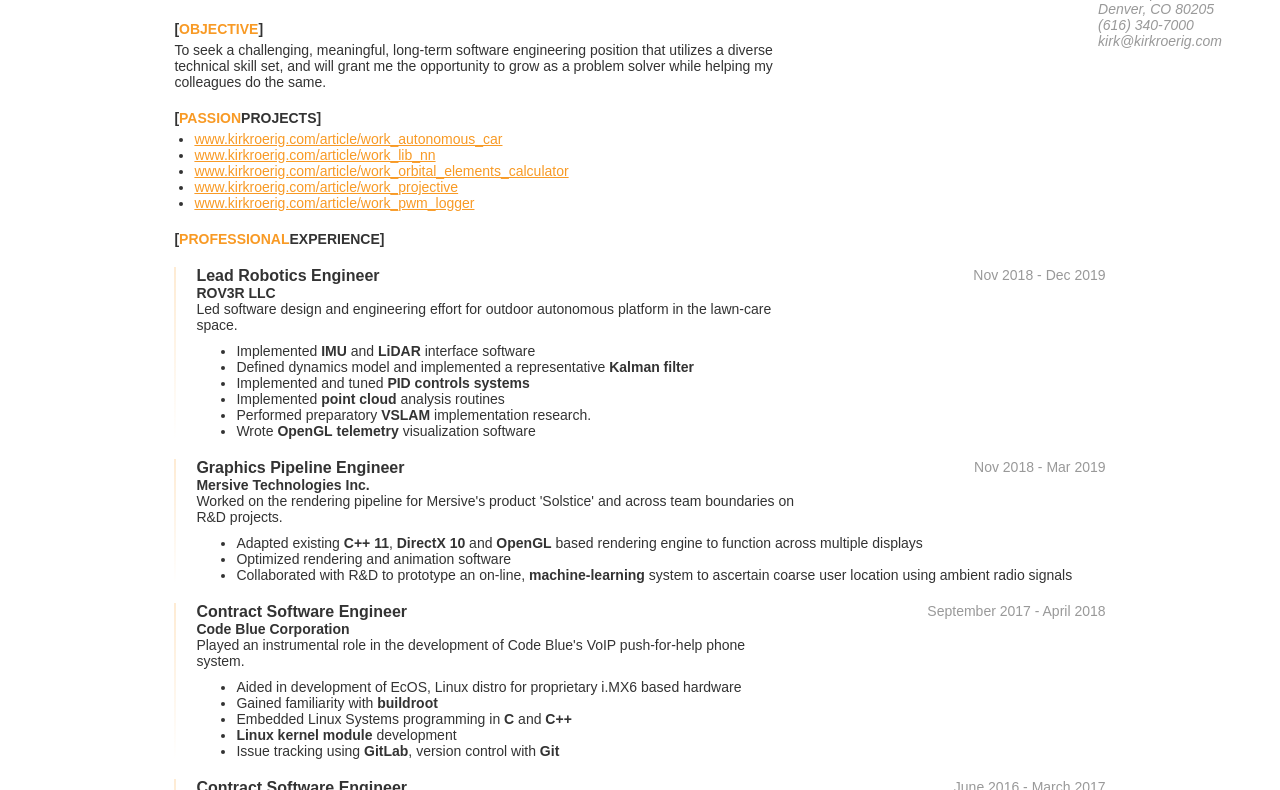
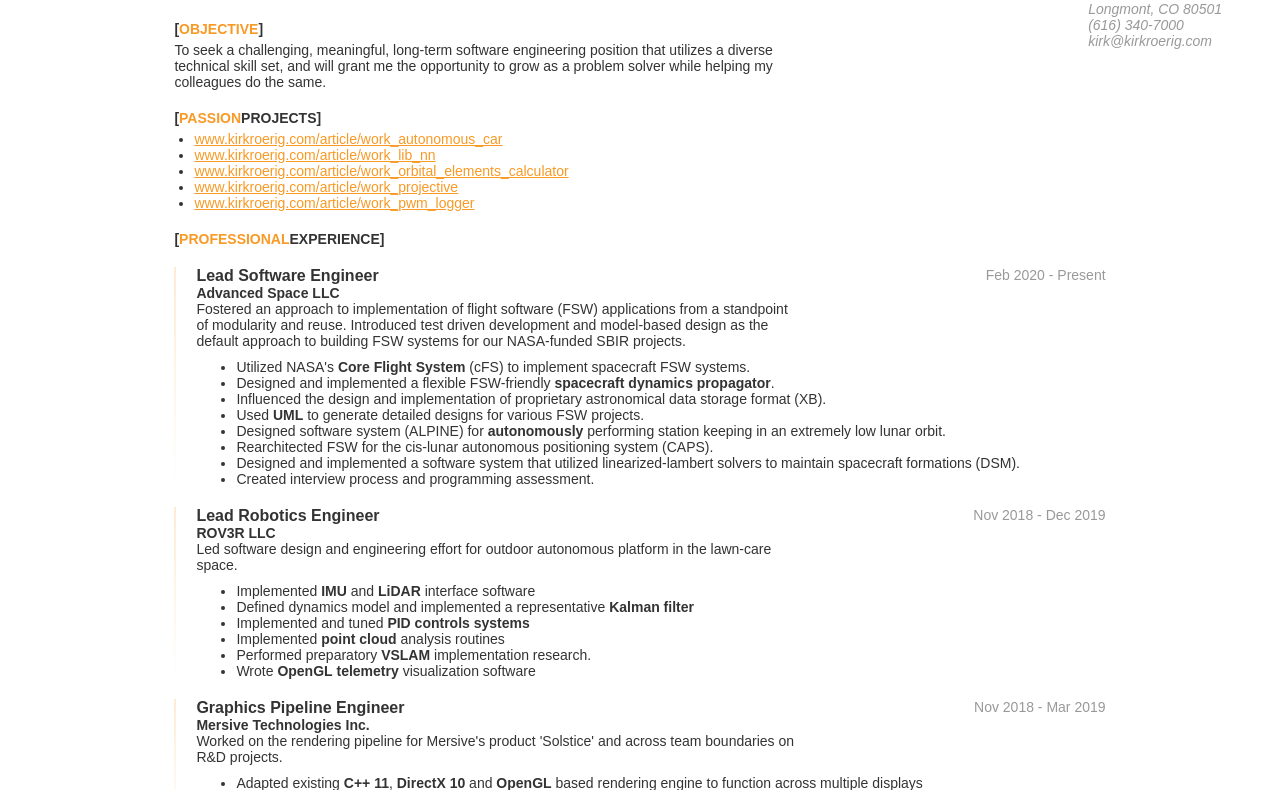
Before and after one commit to mrpossoms/resume, a plain HTML site: page index.html in a window 1280 px wide. Shown: the part 107-897 px from the top of the page. Drawn offline with Linux system fonts and the light colour scheme.

Commit message:
Updated resume

```diff
--- a/index.html
+++ b/index.html
@@ -165,8 +165,8 @@
 	<body>
 		<header>[<a class="name">KIRK</a>ROERIG]</header>
 		<address>
-			3002 Gilpin St<br/>
-			Denver, CO 80205<br/>
+			519 Sierra Ave<br/>
+			Longmont, CO 80501<br/>
 			(616) 340-7000</br>
 			kirk@kirkroerig.com
 		</address>
@@ -190,8 +190,28 @@
 			</ul>
 
 
+			<h2><a>PROFESSIONAL</a>EXPERIENCE</h2>
 
-			<h2><a>PROFESSIONAL</a>EXPERIENCE</h2>
+			<section class="job top-to-bottom">
+				<time>Feb 2020 - Present</time>
+				<b class="ind-20 job-title">Lead Software Engineer</b><br/>
+				<b class="ind-20">Advanced Space LLC</b></br>
+				<p class="ind-20">
+				Fostered an approach to implementation of flight software (FSW) applications from
+				a standpoint of modularity and reuse. Introduced test driven development and model-based
+				design as the default approach to building FSW systems for our NASA-funded SBIR projects.
+				</p>
+				<ul class="ind-40">
+					<li>Utilized NASA's <b>Core Flight System</b> (cFS) to implement spacecraft FSW systems.</li>
+					<li>Designed and implemented a flexible FSW-friendly <b>spacecraft dynamics propagator</b>.</li>
+					<li>Influenced the design and implementation of proprietary astronomical data storage format (XB).</li>
+					<li>Used <b>UML</b> to generate detailed designs for various FSW projects.</li>
+					<li>Designed software system (ALPINE) for <b>autonomously</b> performing station keeping in an extremely low lunar orbit.</li>
+					<li>Rearchitected FSW for the cis-lunar autonomous positioning system (CAPS).</li>
+					<li>Designed and implemented a software system that utilized linearized-lambert solvers to maintain spacecraft formations (DSM).</li>
+					<li>Created interview process and programming assessment.</li>
+				</ul>
+			</section>
 
 			<section class="job top-to-bottom">
 				<time>Nov 2018 - Dec 2019</time>
@@ -387,6 +407,11 @@
 					<li>Improving Deep Neural Networks: Hyperparameter tuning, Regularization and Optimization  on Coursera. Certificate earned on Sunday, March 18, 2018</li>
 				</ul>
 
+				<h2><a>PATENTS</a></h2>
+				<ul>
+					<li>Systems and methods to determine room occupancy. United States Patent US20200348388A1</li>
+				</ul>
+
 				<h2><a>EDUCATION<a></h2>
 				<span>
 					<b>Michigan Technological University</b><br/>
```
